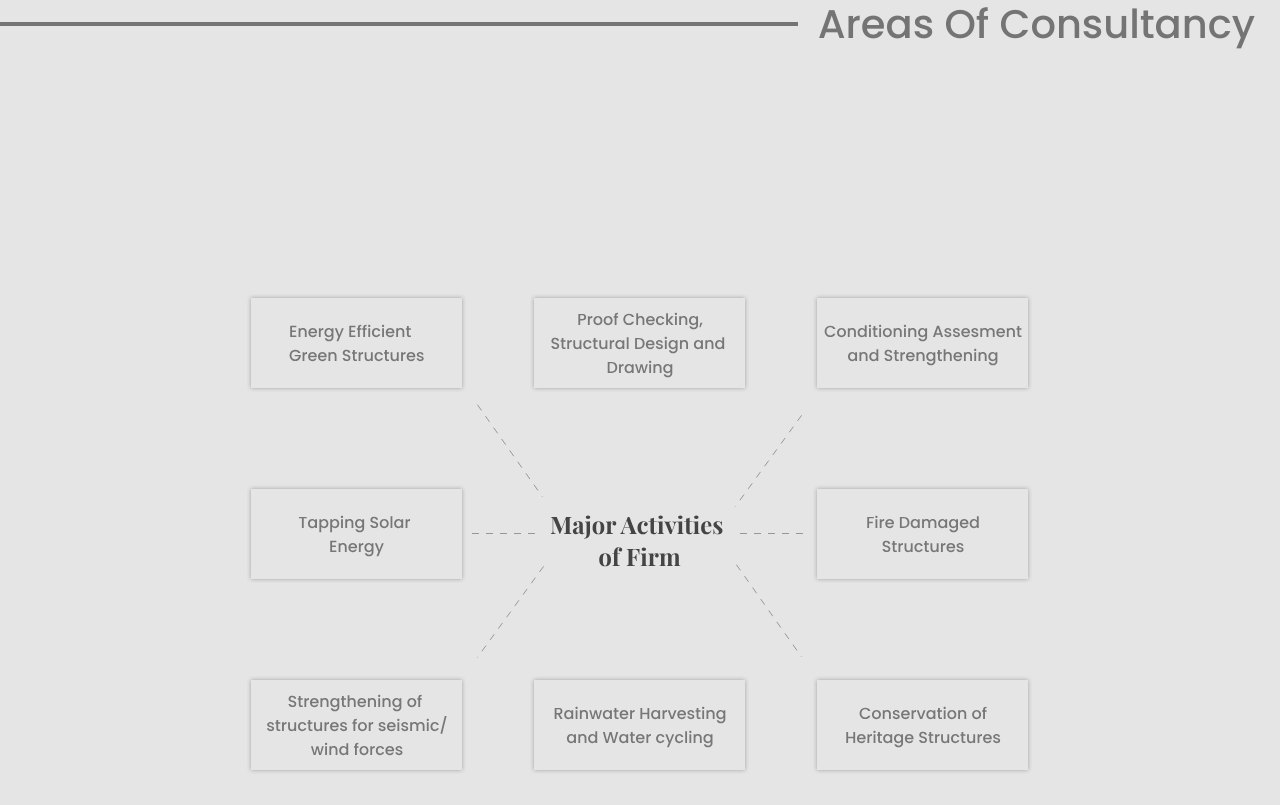
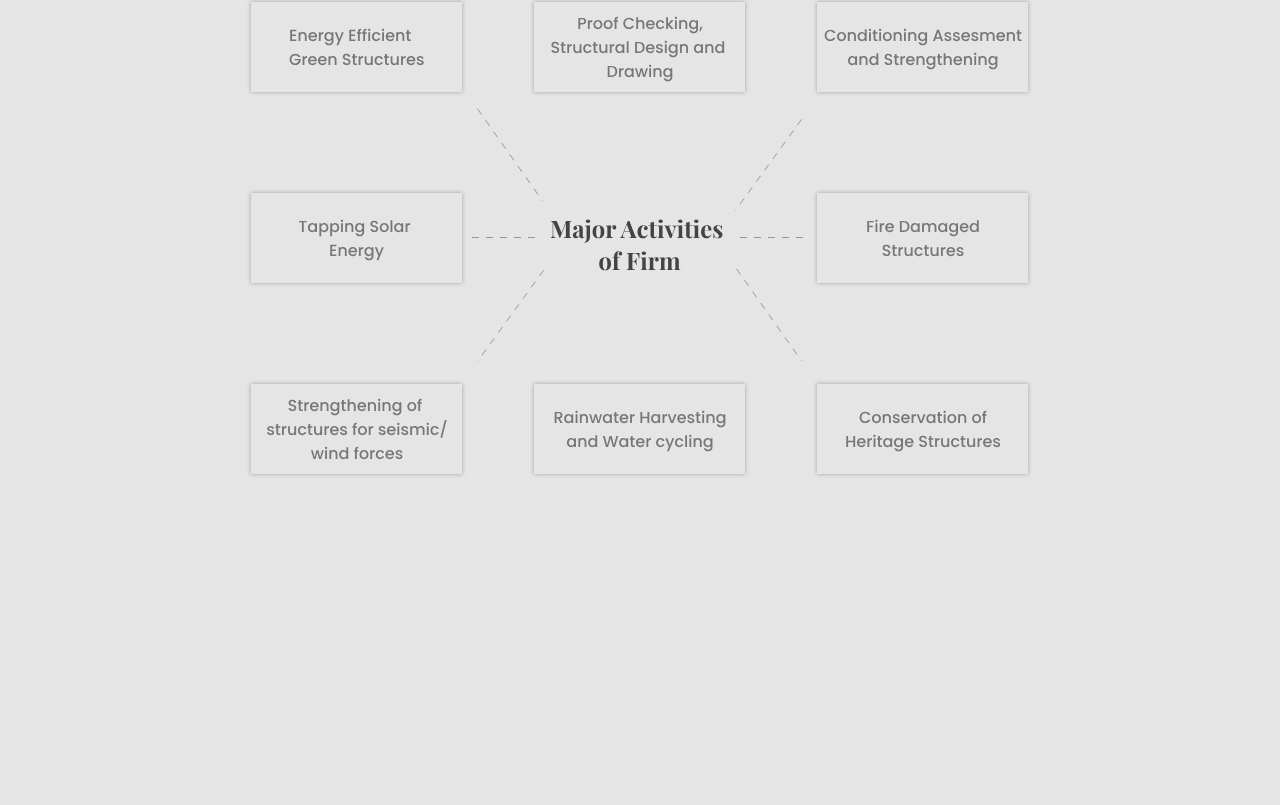
Before and after one commit to Nirbyoleek/ES-India, a React (Create React App) app: page / in a window 1280 px wide. Shown: the part 3230-4035 px from the top of the page. Built offline with nearby package versions, Linux system fonts and the light colour scheme.

Commit message:
fixed the placement of the spider

```diff
--- a/src/components/LandingPage/Consultancy/Consultancy.js
+++ b/src/components/LandingPage/Consultancy/Consultancy.js
@@ -13,12 +13,12 @@ const Consultancy = () => {
         <div className={classes.Specialization} id="specs">
           <h2>Our Specializations</h2>
         </div>
+        <div className={classes.spiderContainer}>
+          <img id={classes.aocspider} src={AOCspider}></img>
+        </div>
         <div className={classes.headingStyle}>
           <div className={classes.headingLine}></div>
           <p>Areas Of Consultancy</p>
-        </div>
-        <div className={classes.spiderContainer}>
-          <img id={classes.aocspider} src={AOCspider}></img>
         </div>
         <div className={classes.sec1}>
           <div className={classes.parent}>
```
